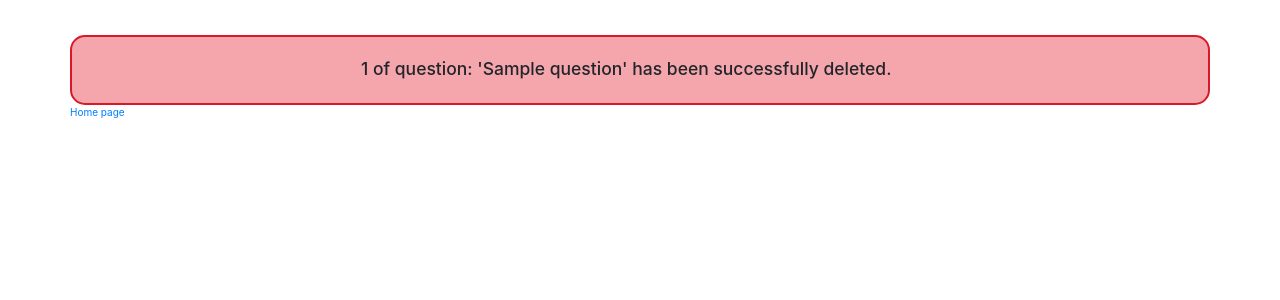
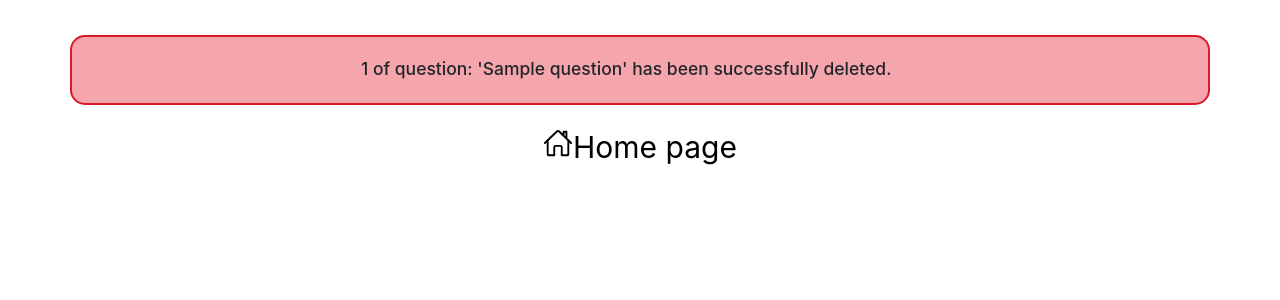
Before and after one commit to wiktorpiela/vbaforum, a Django app: page /delete-my-item/1/1/ in a window 1280 px wide. Shown: the part 80-380 px from the top of the page. Run offline with Django 4.2, Linux system fonts and the light colour scheme; a user stored in the database is signed in; tables that the repository leaves empty hold one stand-in row (values such as "Sample post"); grey boxes marked "Sample" are stand-in pictures; data that the repository does not hold is empty; some libraries are stand-ins or nearby versions.

Commit message:
item action done template styling

```diff
--- a/forumapp/templates/item_action_done.html
+++ b/forumapp/templates/item_action_done.html
@@ -6,6 +6,9 @@
 
 {% include 'messages.html' %}
 
-    <a href="{% url 'forumapp:home' %}">Home page</a>
+    <div class="go-back-homepage-container">
+        <a href="{% url 'forumapp:home' %}" class="go-back-homepage"><ion-icon name="home-outline"></ion-icon>Home page</a>
+    </div>
+
 
 {% endblock content %}
--- a/static/css/main.css
+++ b/static/css/main.css
@@ -364,10 +364,6 @@ nav form{
 
 .new-quest-from label{
     text-transform: uppercase;
-}
-
-.answer-composing{
-    /* display: flex; */
 }
 
 .question-actions{
@@ -835,3 +831,18 @@ nav form{
 .chat-messages-input{
     width: 58rem;
 }
+
+.go-back-homepage{
+    font-size: 3rem;
+    color: black;
+}
+
+.go-back-homepage:hover{
+    text-decoration: none;
+    color: #32889f;
+}
+
+.go-back-homepage-container{
+    margin-top: 2rem;
+    text-align: center;
+}
```
